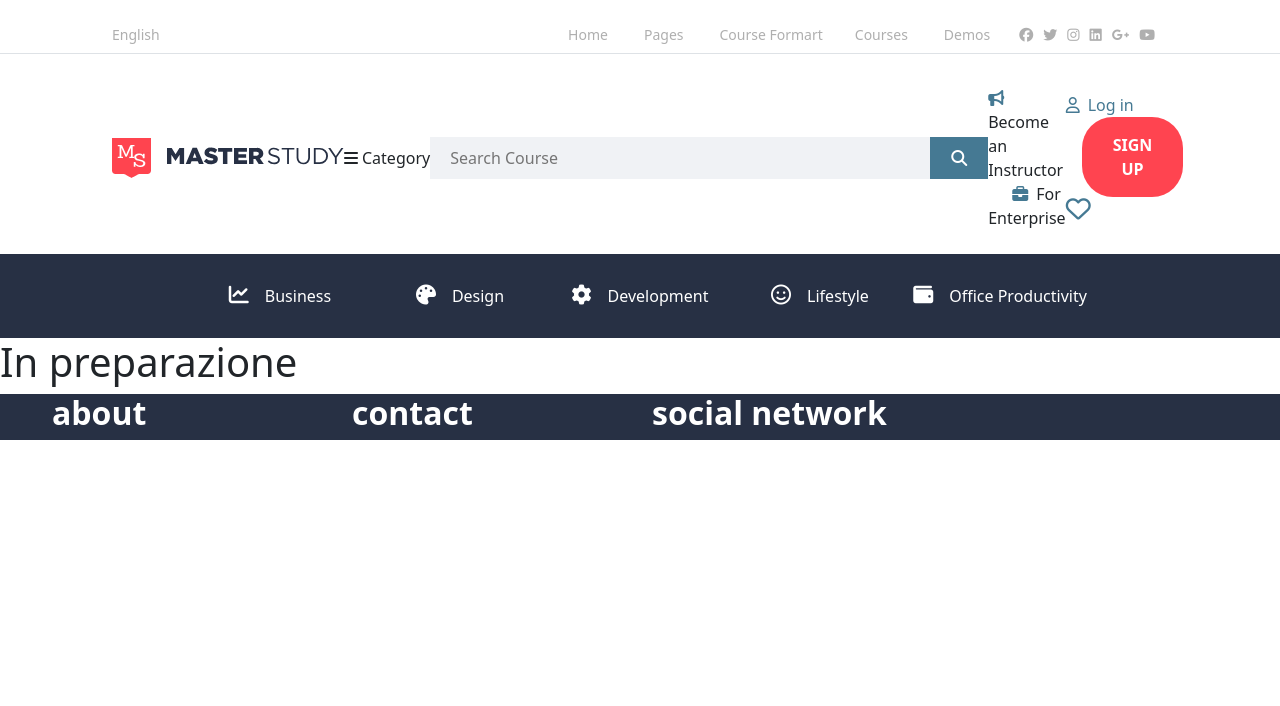
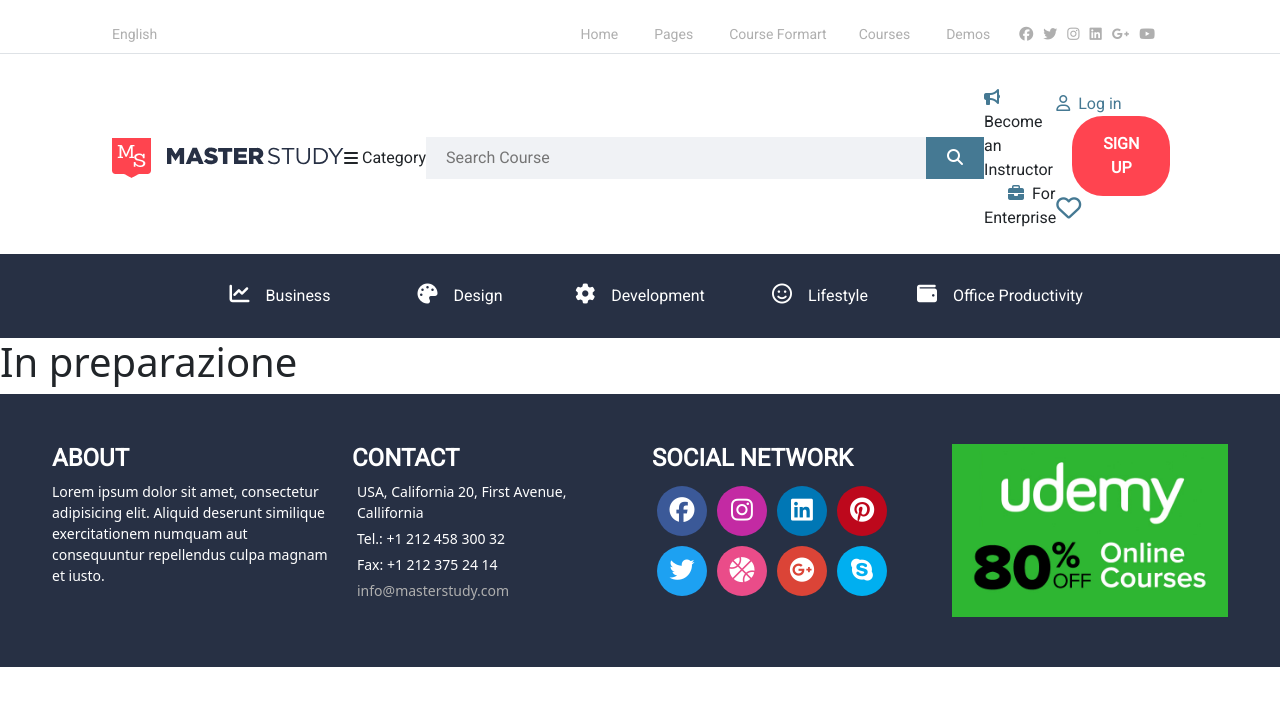
Before and after one commit to LucaFaedda/proj-html-vuejs, a Vue app: page / in a window 1280 px wide. Shown: the top 706 px of the page. Built offline with nearby package versions, Linux system fonts and the light colour scheme.

Commit message:
completato prima parte footer

```diff
--- a/src/components/AppFooter.vue
+++ b/src/components/AppFooter.vue
@@ -1,25 +1,70 @@
 <script>
+
   export default {
 
+      data(){
+        return{
+          arrayIconeFooter : [
+            { label: 'fa-brands fa-facebook',
+              bk: 'background-color: #3b5998'
+            },
+            { label: 'fa-brands fa-instagram',
+              bk: 'background-color: #c32aa3'
+            },
+            { label: 'fa-brands fa-linkedin',
+              bk: 'background-color: #0077b5'
+            },
+            { label: 'fa-brands fa-pinterest',
+              bk: 'background-color: #bd081c'
+            },
+            { label: 'fa-brands fa-twitter',
+              bk: 'background-color: #1da1f2'
+            },
+            { label: 'fa-solid fa-basketball',
+              bk: 'background-color: #ea4c89'
+            },
+            { label: 'fa-brands fa-google-plus',
+              bk: 'background-color: #db4437'
+            },
+            { label: 'fa-brands fa-skype',
+              bk: 'background-color: #00aff0'
+            },
+          ]
+        }
+      }
   }
 </script>
 <template lang="">
   <footer class="container-fluid">
     <div class="container-small">
       <div class="row">
-        <div class="col-3">
-          <h2>about</h2>
+        <div class="col-3 text-white">
+          <h4>ABOUT</h4>
+          <p>Lorem ipsum dolor sit amet, consectetur adipisicing elit. Aliquid deserunt similique exercitationem numquam aut consequuntur repellendus culpa magnam et iusto.</p>
 
         </div>
-        <div class="col-3">
-          <h2>contact</h2>
+        <div class="col-3 text-white">
+          <h4>CONTACT</h4>
+          <ul class="list-unstyled lista-contatti">
+            <li>USA, California 20, First Avenue, Callifornia</li>
+            <li>Tel.: +1 212 458 300 32</li>
+            <li>Fax: +1 212 375 24 14</li>
+            <li>info@masterstudy.com</li>
+          </ul>
+        </div>
+        <div class="col-3 text-white">
+          <h4>SOCIAL NETWORK</h4>
+          <div >
+            <ul class="list-unstyled d-flex flex-wrap prova">
+              <li v-for="(item, index) in arrayIconeFooter" :key="index"  class=" d-flex align-item-center justify-content-center" :style="item.bk">
+                  <i :class="item.label" class="align-self-center"></i>
+              </li>
+            </ul>
 
+          </div>
         </div>
         <div class="col-3">
-          <h2>social network</h2>
-        </div>
-        <div class="col-3">
-
+          <img src="../assets/img/Top-udemy-courses-90-percent-off.jpg">
         </div>
 
       </div>
@@ -34,15 +79,50 @@
 
 footer{
   background-color: $colorBlue;
-
     .container-small{
       max-width: 1176px;
       margin: 0 auto;
+      padding: 50px 0px;
+        h4{
+          font-weight: bold;
+          font-family: 'Roboto', sans-serif;
+        }
+        p{
+          font-weight: 100;
+          font-size: 14px;
+        }
 
-        h2{
-          color: #fff;
-          font-weight: bold;
+        .lista-contatti{
+          li{
+            margin: 5px;
+            font-size: 14px;
+          }
+          li:last-child{
+            color: $colorGrey;
+            cursor: pointer;
+          }
         }
+
+        img{
+          width: 100%;
+        }
+        .prova li{
+          height: 50px;
+          width: 50px;
+          border-radius: 50%;
+          margin:5px 5px;
+
+            &:hover{
+              background-color: $colorRed !important;
+              cursor: pointer;
+
+            }
+
+          i{
+            font-size: 25px;
+          }
+        }
+
     }
 }
 
--- a/src/components/AppHeader.vue
+++ b/src/components/AppHeader.vue
@@ -111,7 +111,7 @@ import arrayCourses from '../assets/data/arrayCourses';
 @use '../assets/style/partials/variables' as *;
 
 header{
-
+    font-family: 'Roboto', sans-serif;
     width: 100%;
     .padding-container{
         padding: 1rem 7rem 0rem;
--- a/src/components/AppNavbar.vue
+++ b/src/components/AppNavbar.vue
@@ -48,7 +48,8 @@ export default {
 @use '../assets/style/partials/variables' as *;
 
 a{
-    color:$colorGrey
+    color:$colorGrey;
+    cursor: pointer;
 }
 
 .contenitore-dropdown{
```
